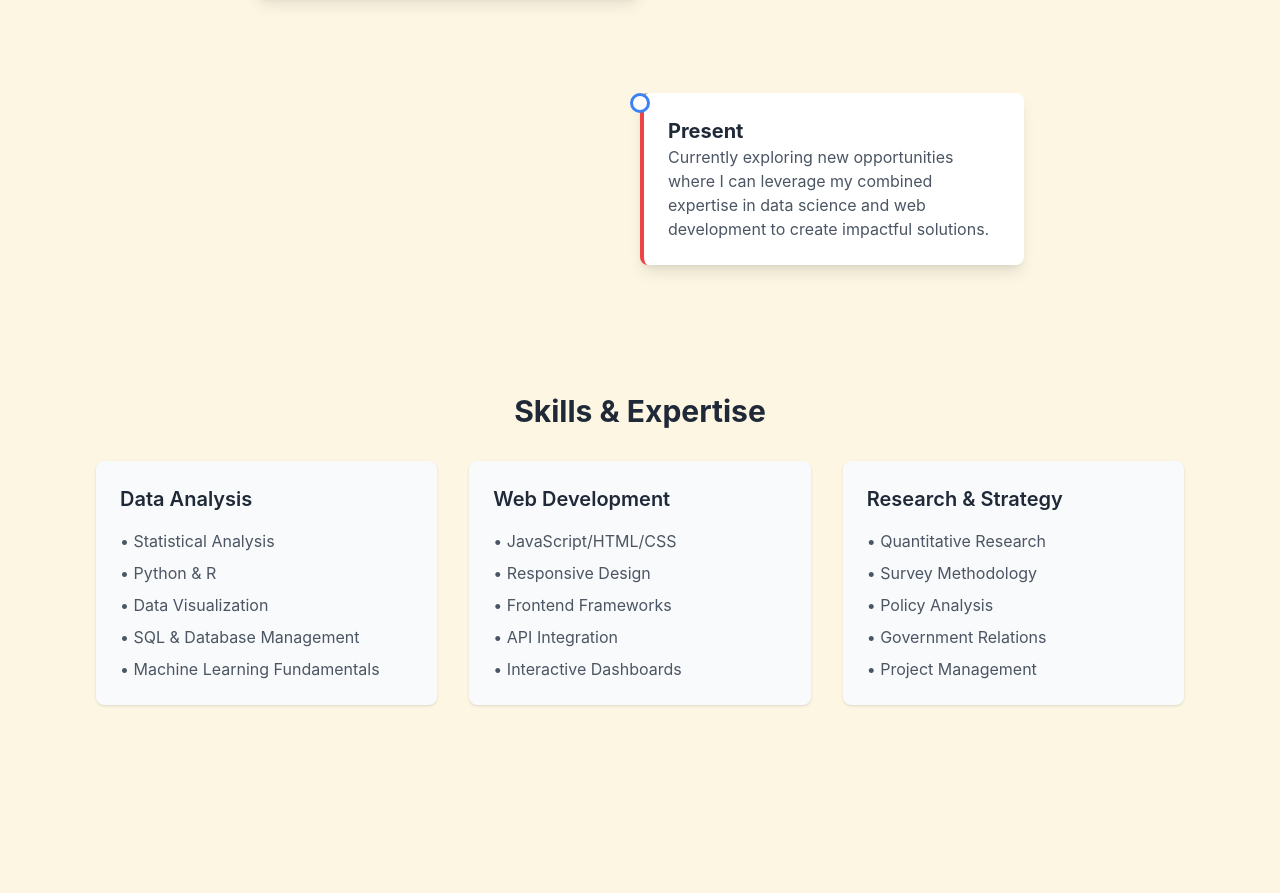
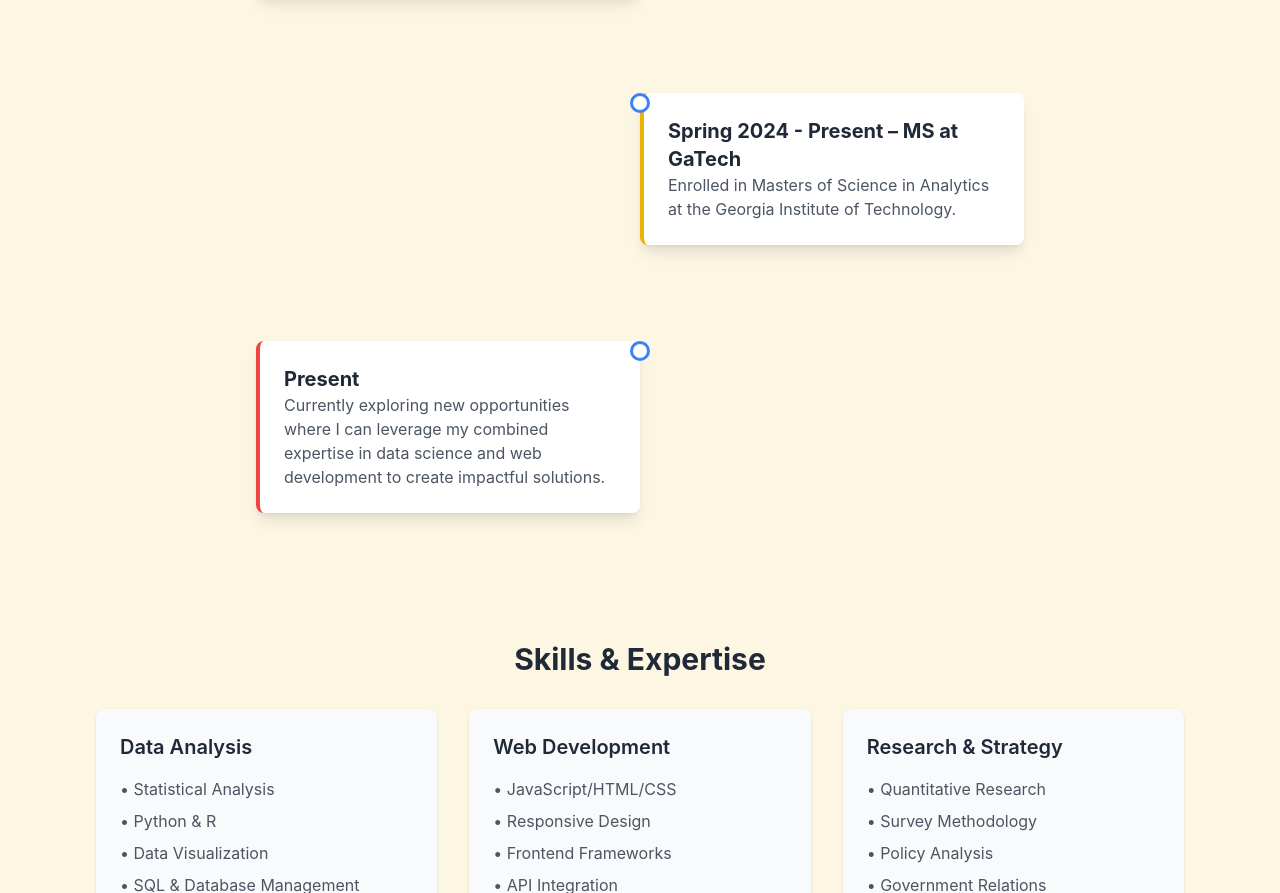
Before and after one commit to tshen25/portfolio, a plain HTML site: page about.html in a window 1280 px wide. Shown: the part 4484-5377 px from the top of the page. Drawn offline with nearby package versions, Linux system fonts and the light colour scheme.

Commit message:
add timeline element

```diff
--- a/about.html
+++ b/about.html
@@ -161,6 +161,12 @@
             <p class="text-gray-600">Started working at the US Department of Housing and Urban Development as a Student Fellow, under the Pathways Program. In a little more than a year, I decided to accept a full-time position, working as a Data Analyst for the Office of Compliance and Disability Rights. As one of the sole Data Professionals in my office. I was in charge of providing technical support through data analysis in Fair Housing and Lending investigations, build concise data visualizations as well as maps, create new internal tools that streamline workflows and increase data accessibility for field colleagues, and research and provided insight into regulations and rule-making regarding Fair Housing. </p>
           </div>
         </div>
+        <div class="timeline-item opacity-0 translate-y-10 transition duration-700">
+          <div class="timeline-content bg-white shadow-lg rounded-lg p-6 border-l-4 border-yellow-500">
+            <h3 class="text-xl font-bold">Spring 2024 - Present – MS at GaTech</h3>
+            <p class="text-gray-600">Enrolled in Masters of Science in Analytics at the Georgia Institute of Technology.</p>
+          </div>
+        </div>
 
         <div class="timeline-item opacity-0 translate-y-10 transition duration-700">
           <div class="timeline-content bg-white shadow-lg rounded-lg p-6 border-l-4 border-red-500">
```
